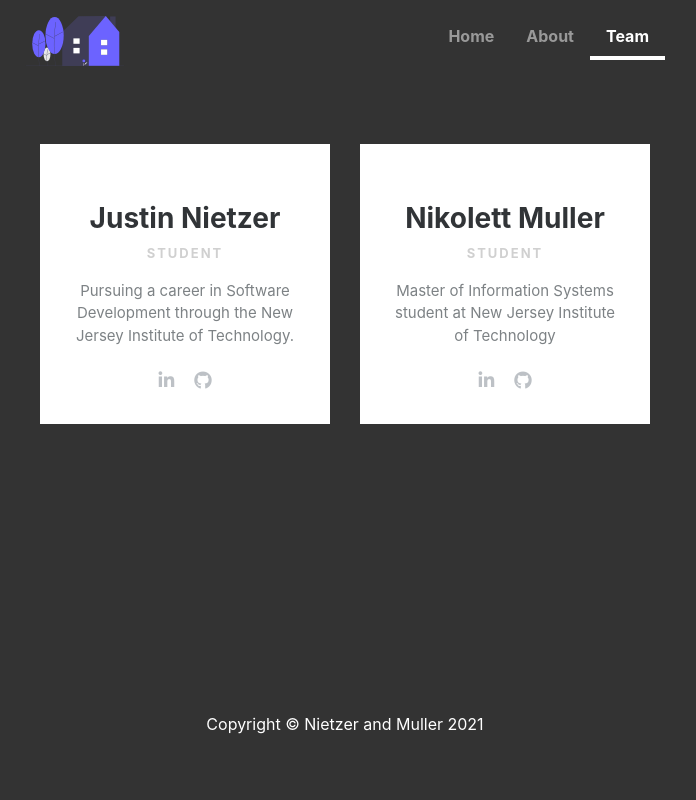
After one commit to JustinNietz/Final_Web_App, a Flask app: page /team in a window 1280 px wide. The commit adds this page. Shown: the whole page, without its empty margins (295-991 px from the left). Run offline with Flask 2, Linux system fonts and the light colour scheme; some libraries are stand-ins or nearby versions.

Commit message:
Feature: Added about and team pages with routes

```diff
--- a/app/app.py
+++ b/app/app.py
@@ -32,23 +32,19 @@ db = MySQL(app)
 
 @app.route('/send', methods=['GET', 'POST'])
 def send_grid():
-    if request.method == 'POST':
-        recipient = request.form['recipient']
-        msg = Message('Twilio SendGrid Test Email', recipients=[recipient])
-        msg.body = ('Congratulations! You have sent a test email with '
-                    'Twilio SendGrid!')
-        msg.html = ('<h1>Twilio SendGrid Test Email</h1>'
-                    '<p>Congratulations! You have sent a test email with '
-                    '<b>Twilio SendGrid</b>!</p>')
-        mail.send(msg)
-        flash(f'A test message was sent to {recipient}.')
-        return redirect(url_for('send_grid'))
     return render_template('sendgrid.html')
 
 @app.route('/')
 def index():
     return render_template('index.html')
 
+@app.route('/about')
+def about_page():
+    return render_template('about.html')
+
+@app.route('/team')
+def team_page():
+    return render_template('team.html')
 
 @app.route('/login', methods=['GET', 'POST'])
 def login_check():
@@ -72,14 +68,14 @@ def login_check():
 def new_user():
     if request.method == "POST":
         recipient = request.form['two']
-        msg = Message('Twilio SendGrid Test Email', recipients=[recipient])
-        msg.body = ('Congratulations! You have sent a test email with '
-                    'Twilio SendGrid!')
-        msg.html = ('<h1>Twilio SendGrid Test Email</h1>'
-                    '<p>Congratulations! You have sent a test email with '
-                    '<b>Twilio SendGrid</b>!</p>')
+        msg = Message('Thanks for signing up to Homes!', recipients=[recipient])
+        msg.body = ('To login, please click here: '
+                    'localhost:5000')
+        msg.html = ('<h1>Thanks for signing up to Homes!</h1>'
+                    '<p>To login, please click here: '
+                    '<a clicktracking="off" href="http://localhost:5000/login">http://localhost:5000/login</a></p>')
         mail.send(msg)
-        flash(f'A test message was sent to {recipient}.')
+        flash(f'An email was sent to {recipient}. Please verify your email to login.')
         if "one" in request.form and "two" in request.form and "three" in request.form:
             username = request.form['one']
             email = request.form['two']
@@ -87,13 +83,13 @@ def new_user():
             cursor = mysql.get_db().cursor()
             cursor.execute('INSERT INTO tblloginImport(name, email, password)VALUES(%s,%s,%s)', (username, email, password))
             mysql.get_db().commit()
-            return redirect(url_for('new_user'))
+            return redirect(url_for('send_grid'))
     return render_template("register.html")
 
 @app.route('/homepage', methods=['GET'])
 def home_page():
     if session['loginsuccess'] == True:
-        user = {'username': 'Justin Nietzer'}
+        user = {'username': 'Your'}
         cursor = mysql.get_db().cursor()
         cursor.execute('SELECT * FROM tblhomesImport')
         result = cursor.fetchall()
--- /dev/null
+++ b/app/static/styles/team.css
@@ -0,0 +1,99 @@
+/* * * * * Team Cards create with help from: https://epicbootstrap.com/snippets/team-cards * * * * */
+.team-boxed {
+  color:#313437;
+}
+
+.team-boxed p {
+  color:#7d8285;
+}
+
+.team-boxed h2 {
+  font-weight:bold;
+  margin-bottom:40px;
+  padding-top:40px;
+  color:inherit;
+}
+
+@media (max-width:767px) {
+  .team-boxed h2 {
+    margin-bottom:25px;
+    padding-top:25px;
+    font-size:24px;
+  }
+}
+
+.team-boxed .intro {
+  font-size:16px;
+  max-width:500px;
+  margin:0 auto;
+}
+
+.team-boxed .intro p {
+  margin-bottom:0;
+}
+
+.team-boxed .people {
+  padding:50px 0;
+}
+
+.team-boxed .item {
+  text-align:center;
+}
+
+.team-boxed .item .box {
+  text-align:center;
+  padding:30px;
+  background-color:#fff;
+  margin-bottom:30px;
+}
+
+.team-boxed .item .name {
+  font-weight:bold;
+  margin-top:28px;
+  margin-bottom:8px;
+  color:inherit;
+}
+
+.team-boxed .item .title {
+  text-transform:uppercase;
+  font-weight:bold;
+  color:#d0d0d0;
+  letter-spacing:2px;
+  font-size:13px;
+}
+
+.team-boxed .item .description {
+  font-size:15px;
+  margin-top:15px;
+  margin-bottom:20px;
+}
+
+.team-boxed .item img {
+  max-width:160px;
+}
+
+.team-boxed .social {
+  font-size:18px;
+  color:#a2a8ae;
+}
+
+.team-boxed .social a {
+  color:inherit;
+  margin:0 10px;
+  display:inline-block;
+  opacity:0.7;
+}
+
+.team-boxed .social a:hover {
+  opacity:1;
+}
+
+/* Padding for Team boxes */
+.team-push{
+      padding-top: 20px;
+}
+
+/* Keep footer on the bottom of the screen */
+.footer-bottom {
+  margin-top: 160px;
+}
--- /dev/null
+++ b/app/templates/team.html
@@ -0,0 +1,97 @@
+<!DOCTYPE html>
+<html lang="en">
+
+<head>
+
+    <meta charset="utf-8">
+    <meta name="viewport" content="width=device-width, initial-scale=1, shrink-to-fit=no">
+    <meta name="description" content="">
+    <meta name="author" content="">
+
+    <title>Team | Docker, Linux, and Containerization</title>
+
+    <link href='http://fonts.googleapis.com/css?family=Lato:400,700' rel='stylesheet' type='text/css'>
+    <!-- Bootstrap CSS -->
+    <link rel="stylesheet" href="https://maxcdn.bootstrapcdn.com/bootstrap/4.0.0/css/bootstrap.min.css"
+          integrity="sha384-Gn5384xqQ1aoWXA+058RXPxPg6fy4IWvTNh0E263XmFcJlSAwiGgFAW/dAiS6JXm" crossorigin="anonymous">
+    <!-- Font awesome -->
+    <script src="https://kit.fontawesome.com/c2acbb3625.js" crossorigin="anonymous"></script>
+    <link rel="stylesheet" href="{{ url_for('static',filename='styles/layout.css') }}">
+    <link rel="stylesheet" href="{{ url_for('static',filename='styles/team.css') }}">
+</head>
+
+<body>
+
+<!-- Navigation -->
+<div class="cover-container d-flex h-100 p-3 mx-auto flex-column">
+    <header class="masthead mb-auto">
+        <div class="inner">
+            <h3 class="masthead-brand"><a href="/"><img src="../static/styles/home_logo.svg" width="100"
+                                                        height="50"></a></h3>
+            <nav class="nav nav-masthead justify-content-center">
+                <form action="/">
+                    <a class="nav-link" href="/">Home</a>
+                </form>
+                <form action="/">
+                    <a class="nav-link" href="/about">About</a>
+                </form>
+                <form action="/">
+                    <a class="nav-link active" href="/team">Team</a>
+                </form>
+            </nav>
+        </div>
+    </header>
+
+<!-- Team cards -->
+<main role="main" class="team-boxed team-push">
+    <div class="container">
+        <div class="row people">
+            <div class="col-md-6 col-lg-6 item">
+                <div class="box">
+                    <h3 class="name">Justin Nietzer</h3>
+                    <p class="title">Student</p>
+                    <p class="description">Pursuing a career in Software Development through the New Jersey Institute of
+                        Technology. </p>
+                    <div class="social"><a href="https://www.linkedin.com/in/justin-nietzer-149195127/" target="_blank"><i
+                            class="fa fa-linkedin"></i></a><a href="https://github.com/JustinNietz" target="_blank"><i
+                            class="fa fa-github"></i></a></div>
+                </div>
+            </div>
+            <div class="col-md-6 col-lg-6 item">
+                <div class="box">
+                    <h3 class="name">Nikolett Muller</h3>
+                    <p class="title">Student</p>
+                    <p class="description">Master of Information Systems student at New Jersey Institute of
+                        Technology</p>
+                    <div class="social"><a href="https://www.linkedin.com/in/nikolett-muller-2514a6207/"
+                                           target="_blank"><i class="fa fa-linkedin"></i></a><a
+                            href="https://github.com/LadyObserver85" target="_blank"><i class="fa fa-github"></i></a>
+                    </div>
+                </div>
+            </div>
+        </div>
+    </div>
+</main>
+
+<!-- Footer -->
+<footer class="footer-bottom py-5">
+    <div class="container">
+        <p class="m-0 text-center text-white">Copyright &copy; Nietzer and Muller 2021</p>
+    </div>
+    <!-- /.container -->
+</footer>
+
+<!-- Optional JavaScript -->
+<!-- jQuery first, then Popper.js, then Bootstrap JS -->
+<script src="https://code.jquery.com/jquery-3.2.1.slim.min.js"
+        integrity="sha384-KJ3o2DKtIkvYIK3UENzmM7KCkRr/rE9/Qpg6aAZGJwFDMVNA/GpGFF93hXpG5KkN"
+        crossorigin="anonymous"></script>
+<script src="https://cdnjs.cloudflare.com/ajax/libs/popper.js/1.12.9/umd/popper.min.js"
+        integrity="sha384-ApNbgh9B+Y1QKtv3Rn7W3mgPxhU9K/ScQsAP7hUibX39j7fakFPskvXusvfa0b4Q"
+        crossorigin="anonymous"></script>
+<script src="https://maxcdn.bootstrapcdn.com/bootstrap/4.0.0/js/bootstrap.min.js"
+        integrity="sha384-JZR6Spejh4U02d8jOt6vLEHfe/JQGiRRSQQxSfFWpi1MquVdAyjUar5+76PVCmYl"
+        crossorigin="anonymous"></script>
+</body>
+
+</html>
```
Also changed, not shown: app/static/styles/about.css (added, +68 -0 lines), app/static/styles/signup.css (added, +95 -0 lines), app/templates/about.html (added, +119 -0 lines), app/templates/index.html (+5 -6 lines), app/templates/layout.html (+17 -7 lines), app/templates/login.html (+36 -22 lines), app/templates/register.html (+41 -22 lines), app/templates/sendgrid.html (+65 -13 lines), app/static/styles/layout.css (line endings or trailing spaces), app/templates/profile.html (deleted).
